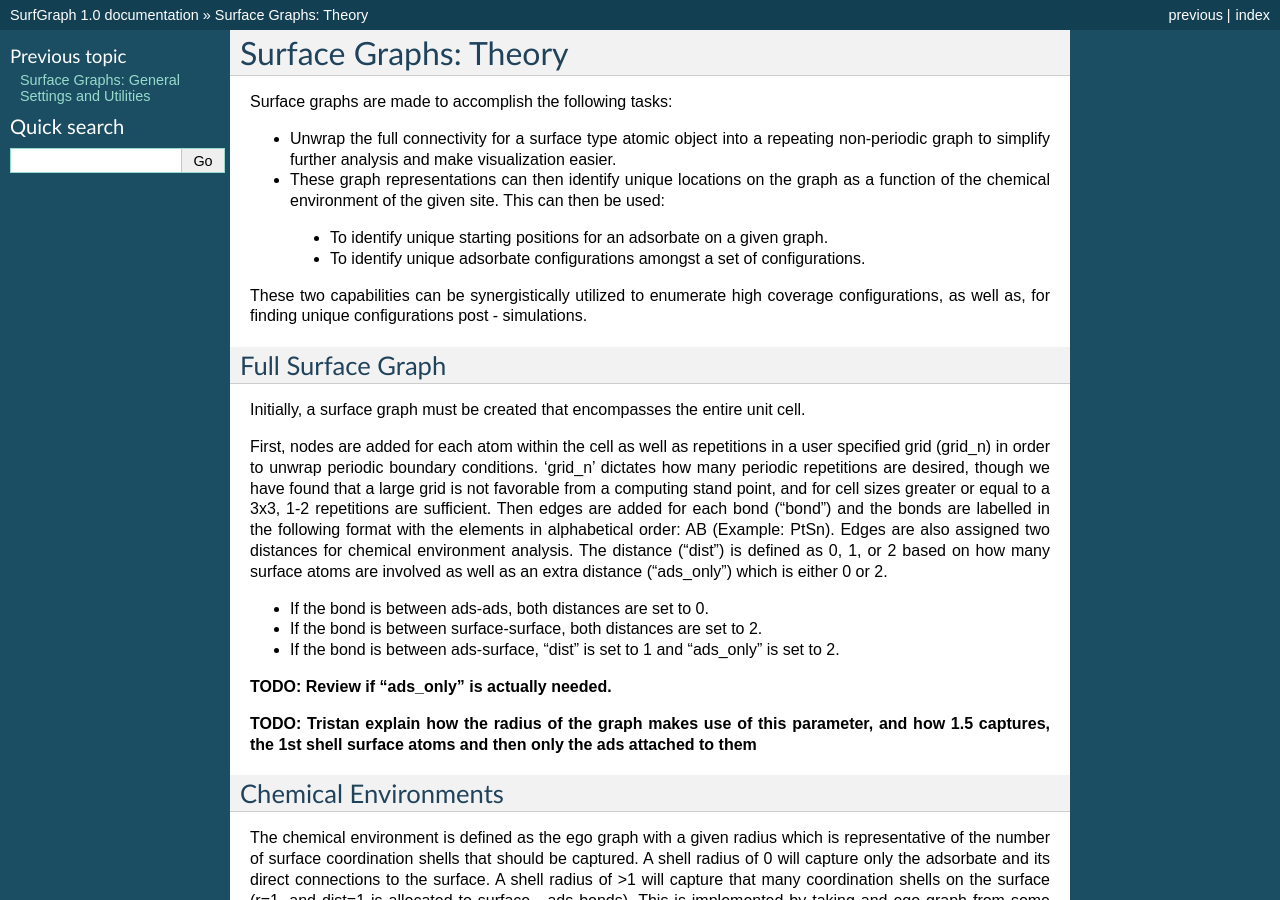
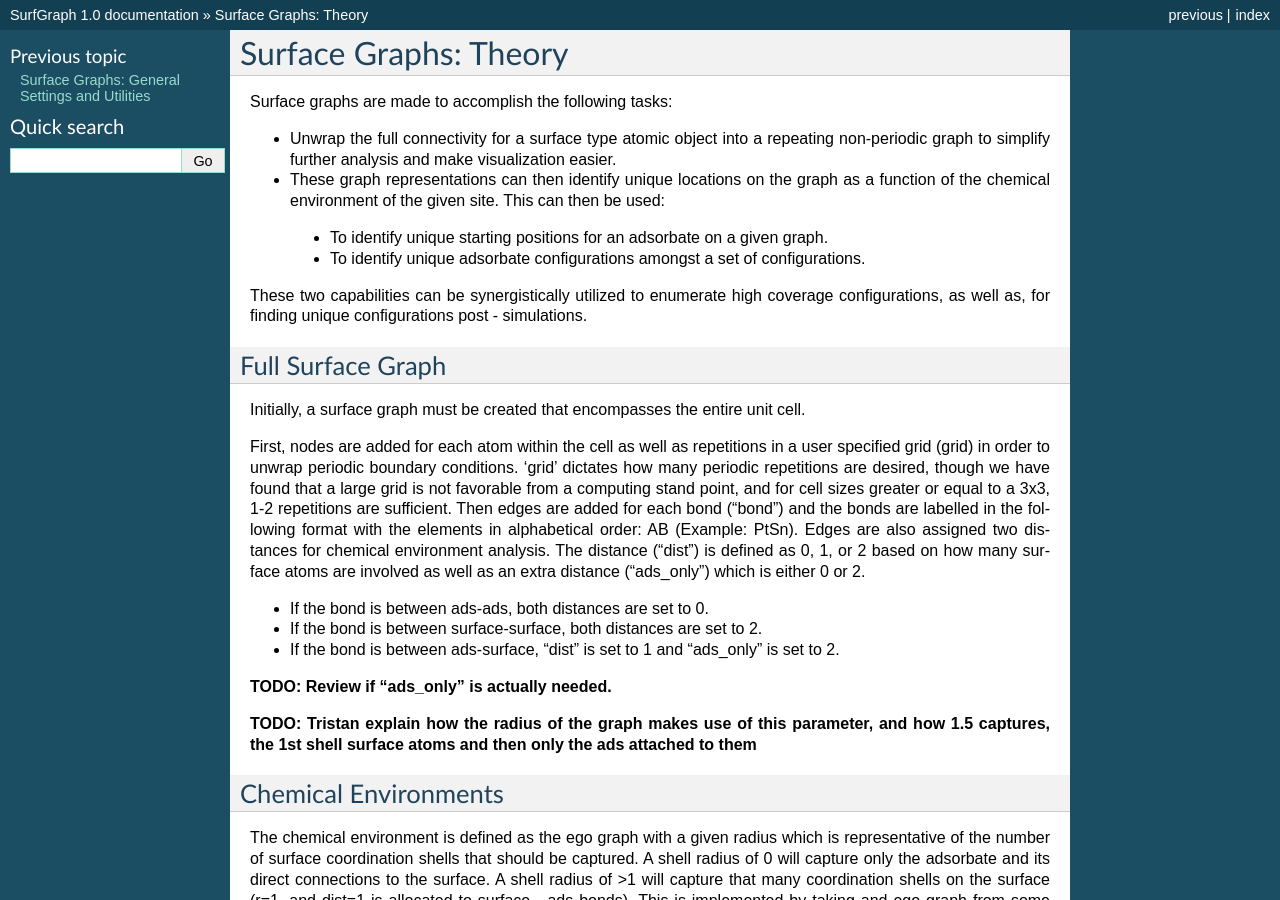
Before and after one commit to vsumaria/graph-theory-surfaces, a Sphinx documentation site: the page built from doc/source/Theory.rst, in a window 1280 px wide and 900 px high. Built offline with Sphinx 7.4.7, drawn with Linux system fonts in a browser that asks for light colours; formulas are drawn with MathJax 3; pages that are not in the unit, such as notebooks, are missing from menus.

Commit message:
Update Theory.rst

```diff
--- a/doc/source/Theory.rst
+++ b/doc/source/Theory.rst
@@ -17,7 +17,7 @@
 
 Initially, a surface graph must be created that encompasses the entire unit cell.
 
-First, nodes are added for each atom within the cell as well as repetitions in a user specified grid (grid_n) in order to unwrap periodic boundary conditions. 'grid_n' dictates how many periodic repetitions are desired, though we have found that a large grid is not favorable from a computing stand point, and for cell sizes greater or equal to a 3x3, 1-2 repetitions are sufficient. Then edges are added for each bond ("bond") and the bonds are labelled in the following format with the elements in alphabetical order: AB (Example: PtSn). Edges are also assigned two distances for chemical environment analysis.  The distance ("dist") is defined as 0, 1, or 2 based on how many surface atoms are involved as well as an extra distance ("ads_only") which is either 0 or 2.
+First, nodes are added for each atom within the cell as well as repetitions in a user specified grid (grid) in order to unwrap periodic boundary conditions. 'grid' dictates how many periodic repetitions are desired, though we have found that a large grid is not favorable from a computing stand point, and for cell sizes greater or equal to a 3x3, 1-2 repetitions are sufficient. Then edges are added for each bond ("bond") and the bonds are labelled in the following format with the elements in alphabetical order: AB (Example: PtSn). Edges are also assigned two distances for chemical environment analysis.  The distance ("dist") is defined as 0, 1, or 2 based on how many surface atoms are involved as well as an extra distance ("ads_only") which is either 0 or 2.
 
 * If the bond is between ads-ads, both distances are set to 0.
 * If the bond is between surface-surface, both distances are set to 2.
```
